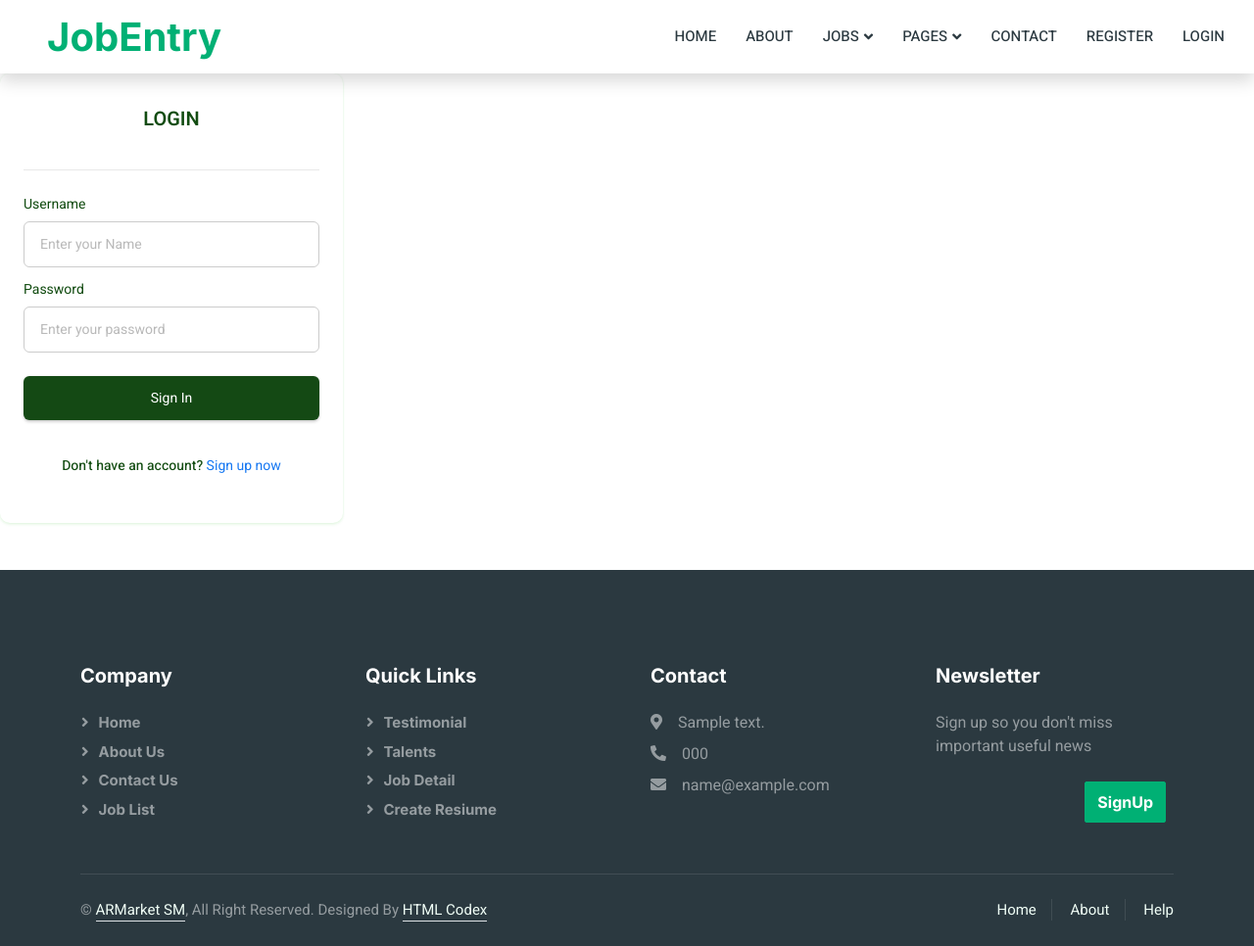
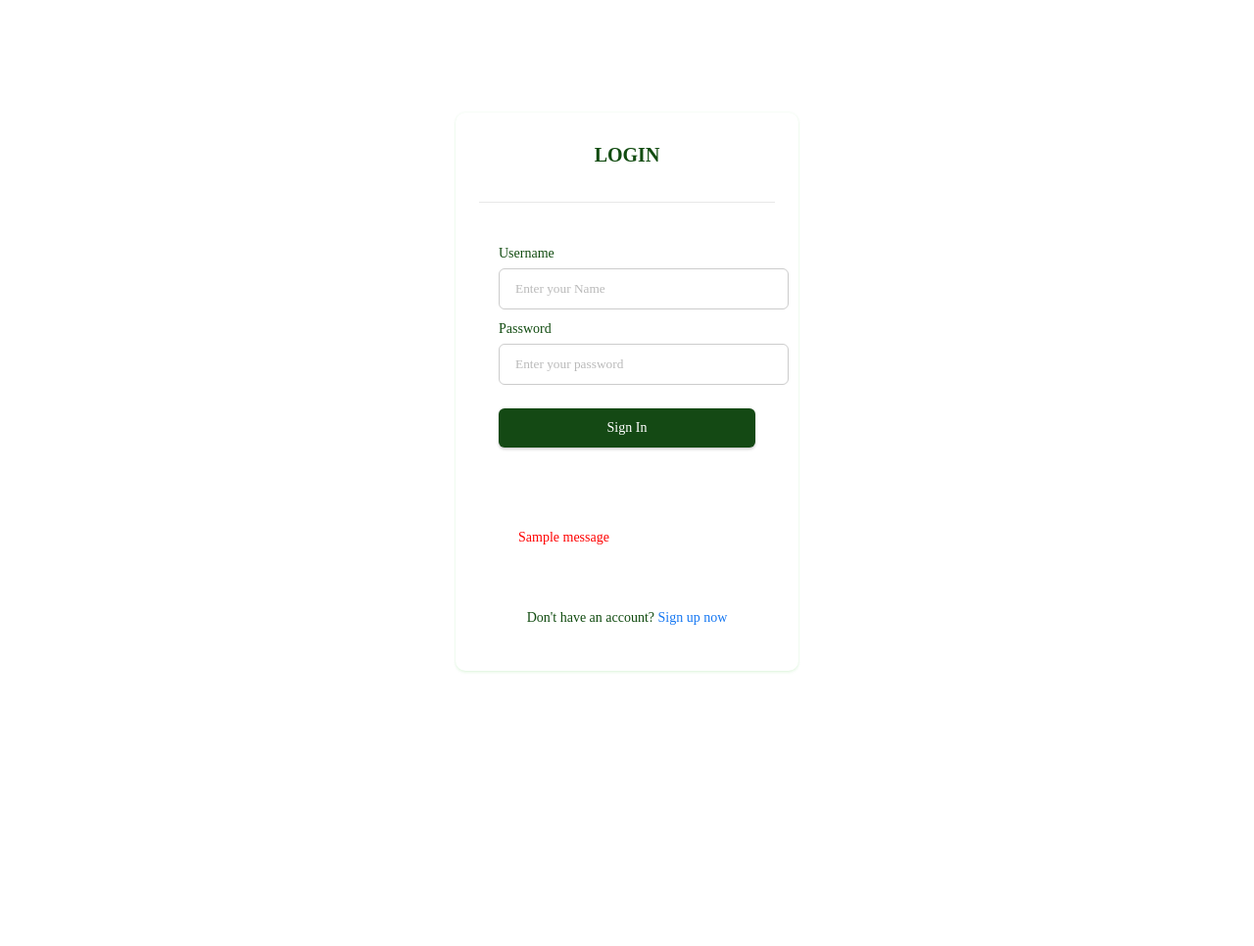
Before and after one commit to sargismnoyan01/Job-Portal, a Django app: page /login/ in a window 1280 px wide. Shown: the whole page at 98% size. After the commit the page ends 687 px from the top, so only its background shows below. Run offline with Django 4.2, Linux system fonts and the light colour scheme; tables that the repository leaves empty hold one stand-in row (values such as "Sample post"); one stand-in notice (Sample message) is shown; some libraries are stand-ins or nearby versions.

Commit message:
warning messages

```diff
--- a/JobEntry/Job/main/Templates/contact.html
+++ b/JobEntry/Job/main/Templates/contact.html
@@ -89,6 +89,9 @@
                                     </div>
                                 </div>
                             </form>
+                            {% for message in messages %}
+                            <p style="color: red;">{{ message }}</p>
+                            {% endfor %}
                             {% else %}
                             <div class="col-12">
                                 <a href="{% url 'register' %}" class="btn btn-primary w-100 py-3">Send Message</a>
--- a/JobEntry/Job/main/Templates/login.html
+++ b/JobEntry/Job/main/Templates/login.html
@@ -1,5 +1,3 @@
-{% extends 'base.html' %}
-    {% block content %}
 {% load static %}
 <!DOCTYPE html>
 <html lang="en">
@@ -8,6 +6,30 @@
     <meta name="viewport" content="width=device-width, initial-scale=1.0">
     <title>Document</title>
     <link rel="stylesheet" href="{% static 'login.css' %}">
+    <style>
+        body {
+            display: flex;
+            justify-content: center;
+            align-items: center;
+            height: 100vh;
+            margin: 0;
+        }
+        .container {
+            width: 100%;
+            max-width: 400px; /* Adjust the maximum width as needed */
+            padding: 20px;
+        }
+        .form {
+            display: flex;
+            flex-direction: column;
+            gap: 10px;
+            max-width: 350px;
+            background-color: #fff;
+            padding: 20px;
+            border-radius: 20px;
+            position: relative;
+        }
+    </style>
 </head>
 <body>
 
@@ -32,9 +54,15 @@
             </div>
         <button type="submit" class="form-submit-btn">Sign In</button>
         </form>
+        {% if messages %}
+        <ul class="messages">
+            {% for message in messages %}
+                <p style="color: red;">{{ message }}</p>
+            {% endfor %}
+        </ul>
+        {% endif %}
             <p class="signup-link">
             Don't have an account?
-                    <a class="signup-link link" href="{% url 'register' %}"> Sign up now</a>
+            <a class="signup-link link"  href="{% url 'register' %}"> Sign up now</a>
             </p>
 </div>
-    {% endblock %}
--- a/JobEntry/Job/main/Templates/user.html
+++ b/JobEntry/Job/main/Templates/user.html
@@ -176,11 +176,11 @@
         <h2>{{ user_item.username }}</h2>
         {% for profile_item in user_item.userp.all %}
             <div class="profile-section">
-                <img src="{{ profile_item.img.url }}" alt="{{ profile_item.about }}" width="350">
+                <img src="{{ profile_item.img.url }}" alt="{{ profile_item.about }}" width="200px">
+                <h4>Profession</h4>
+                <p class="profession">{{ profile_item.prof }}</p>
                 <h4><b>About</b></h4>
                 <p class="about">{{ profile_item.about }}</p>
-                <h4>Profession</h4>
-                <p class="profession">{{ profile_item.prof }}</p>
                 <h4>Education</h4>
                 <p class="education">{{ profile_item.education }}</p>
                 <h4>Licenses</h4>
--- a/JobEntry/Job/main/views.py
+++ b/JobEntry/Job/main/views.py
@@ -6,6 +6,7 @@
 from Job.settings import EMAIL_HOST_USER
 from django.core.paginator import Paginator
 from django.contrib.auth import login,logout,authenticate
+from django.contrib import messages
 
 
 # ***Home***
@@ -294,6 +295,7 @@
             return redirect('contact')
         else:
             form=MessageForm()
+            messages.warning(request,'There are incorrect or missing data')
 
         return render(request,self.template_name,{
                                             'contactus':contactus,
@@ -310,7 +312,7 @@
             form.save()
             return redirect('login')
         else:
-            form=UserCreationForm()
+            messages.warning(request,'Review the filled data and try again')
 
     return render(request,'register.html',{'form':form,
                                            'contactus':contactus,
@@ -327,7 +329,7 @@
             login(request,user)
             return redirect('home')
         else:
-            return redirect('register')
+            messages.warning(request, 'Incorrect username or password')
 
     return render(request,'login.html',{'contactus':contactus,
                                         'link':'Login Page'})
```
Also changed, not shown: JobEntry/Job/main/Templates/register.html (+34 -9 lines), JobEntry/Job/media/Apply_media/Screenshot_2023-07-24_153039.png (added), JobEntry/Job/media/Jobs_media/SM.png (added). Lines whose indentation alone changed are shown as unchanged.
